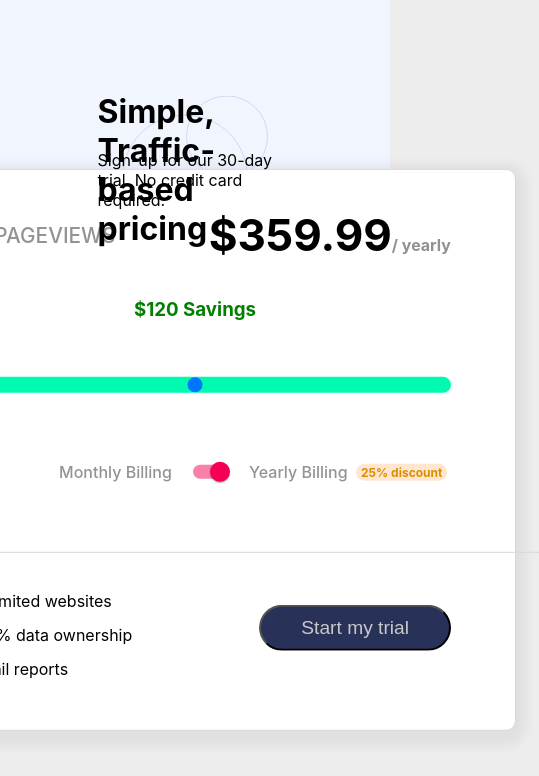
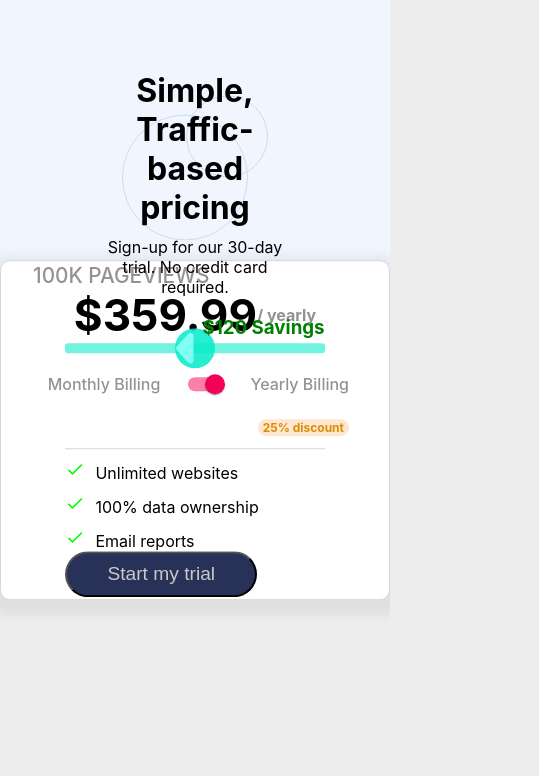
Before and after one commit to deweydc/slider-pricing-component, a React (Create React App) app: page / in a window 390 px wide. Shown: the top 776 px of the page, 539 px wide, since content can reach past the window. Built offline with nearby package versions, Linux system fonts and the light colour scheme.

Commit message:
slider styling and mobile respons.

```diff
--- a/src/Components/Background.css
+++ b/src/Components/Background.css
@@ -12,19 +12,25 @@
     transform: translate(-50%, -30%);
 }
 
-.background > h1, p {
+.title {
     z-index: 100;
     position: absolute;
-}
-
-.background > h1{
+    text-align: center;
     top: 30%;
     left: 50%;
     transform: translate(-50%, -30%);
+
 }
 
-.background > p{
+.title > h1{
+    margin-bottom: 10px;
+
+}
+
+
+
+/* .background > p{
     top: 37%;
     left: 50%;
     transform: translate(-50%, -37%);
-}
+} */
--- a/src/Components/Background.jsx
+++ b/src/Components/Background.jsx
@@ -6,8 +6,10 @@ const Background = () => {
     return (
         <div className='background'>
             <img className='bg-image' src={require('../Shared/images/pattern-circles.svg').default} alt="bg-art" />
-            <h1>Simple, Traffic-based pricing</h1>
-            <p>Sign-up for our 30-day trial. No credit card required.</p>
+            <div className="title">
+                <h1>Simple, Traffic-based pricing</h1>
+                <p>Sign-up for our 30-day trial. No credit card required.</p>
+            </div>
         </div>
     )
 }
--- a/src/Components/PricingModule.css
+++ b/src/Components/PricingModule.css
@@ -6,42 +6,58 @@
     border-radius: 10px;
     box-shadow: 0 5px 10px 10px rgba(82, 82, 82, 0.077);
     display: flex;
+    flex-wrap: wrap;
     flex-direction: column;
     justify-content: space-around;
     align-items: center;
-    width: 40em;
-    height: 35em;
-    position: absolute;
+    padding: 0 2em;
+    max-width: 40em;
+    min-height: 40vh;
+    /* position: absolute; */
+    position: relative;
     top: 60%;
     left: 50%;
     transform: translate(-50%, -60%);
     background-color: #fff;
+    /* margin: 0 auto; */
+
+
+
 }
 .container > div {
-    width: 100%;
+    min-width: 80%;
 }
 
 .header{
     display: flex;
+    flex-wrap: wrap;
     text-align: center;
     justify-content: space-between;
     margin-bottom: -20px;
-    margin-top: 10px;
+    max-width: 100%;
+
+
+
+
+
 }
 .page-views{
     text-transform: uppercase;
     font-size: 1.3em;
     color: rgb(147, 147, 147);
     font-weight: 500;
-    margin-left: 4rem;
+    /* padding-left: 4rem; */
     align-self: center;
+    flex-grow: 1;
+    width: 12em;
+    margin-right: 50px;
+    display: flex;
+    justify-self: flex-start;
 
 }
-.header__right{
 
-}
 .pricing{
-    margin-right: 4rem;
+    /* padding-right: 4rem; */
     align-self: center;
     font-weight: 700;
     color: rgb(145, 145, 145);
@@ -49,29 +65,38 @@
 .price{
     font-size: 2.75em;
     font-weight: 700;
-    margin-left: 90px;
+    /* padding-left: 90px; */
+    justify-self: center;
+}
+.header__right{
+    min-width: 15em;
+    display: flex;
+    justify-content:center;
+    align-items: center;
+    flex-grow: 1;
 }
 
 .savings{
-    text-align: center;
     color: green;
-
-
+    position: relative;
+    margin: -10px 0 0 0;
+    width: 100%;
+    text-align: end;
 }
-
-
 
 .duration{
     display: flex;
+    flex-wrap: wrap;
     justify-content:flex-end;
     align-items: center;
     font-size: 1em;
     color: rgb(147, 147, 147);
     font-weight: 500;
-    margin-right: 8rem;
+
 }
 .duration > span{
-    margin: .3em;
+    margin: .5rem;
+
 }
 .discount{
     /* border: 1px solid black; */
@@ -81,20 +106,24 @@
     padding: 1px 5px;
     font-size: .75em;
     font-weight: bold;
+    /* margin-right: 2rem !important; */
 }
 
 .trial{
-    padding: 1.5rem;
+    width: 80%;
+    margin: 0 auto;
+    /* padding: 1.5rem; */
     display: flex;
+    flex-wrap: wrap;
     justify-content:space-between;
     align-items: center;
     border-top: 1px solid rgb(215, 215, 215);
 }
 .left{
-    margin-left: 4rem;
+    /* padding-left: 1rem; */
 }
 .right{
-    margin-right: 4rem;
+    /* padding-right: 1rem; */
 }
 button{
     padding: 10px 40px;
@@ -108,10 +137,17 @@ button{
     margin: 10px 10px 0 0;
 }
 
-
 .right button:hover{
     font: 800;
     color: white;
     cursor: pointer;
+}
+
+.savings-container{
+    display: flex;
+    justify-content: end;
+    align-items: center;
+    width: 100%;
+    height: 20em;
 
 }
--- a/src/Components/PricingModule.jsx
+++ b/src/Components/PricingModule.jsx
@@ -23,6 +23,7 @@ const PricingModule = () => {
 
     return (
         <div className='container'>
+
             <div className="header">
                 <span className="page-views">100k pageviews</span>
 
@@ -32,11 +33,16 @@ const PricingModule = () => {
                 </div>
 
             </div>
-            {
-                monthly ?
-                    <h3 className="savings">${savings} Savings</h3> :
-                    <div style={{ padding: 11 }} ></div>
-            }
+            <div className="savings__container">
+                {
+                    monthly ?
+                        <h3 className="savings">${savings} Savings</h3> :
+                        <></>
+                }
+            </div>
+
+
+
 
             <SliderComponent
                 defaultPrice={39.99}
--- a/src/Components/Slider.css
+++ b/src/Components/Slider.css
@@ -3,22 +3,66 @@
     justify-content: center;
     width: 100%;
 }
-input[type="range"]::-webkit-slider-runnable-track{
+/* input[type="range"]::-webkit-slider-runnable-track{
     cursor: pointer;
     background-color: rgb(0, 250, 175);
     border-radius: 10px;
     -webkit-appearance: none;
+    height:5px;
 }
 
 
 input[type="range"]{
-    width: 80%;
+    width: 100%;
+
+
 }
 
-input[type="range"]::-webkit-slider-thumb{
+input[type=range]::-webkit-slider-thumb{
     -webkit-appearance: none;
+    width: 50px;
+    height: 50px;
+    background-color:red;
 }
-input[type="range"]::-webkit-slider-thumb:hover{
-    background-color: red;
+
+ */
+
+
+input[type=range]{
     -webkit-appearance: none;
+    width: 100%;
 }
+
+input[type=range]::-webkit-slider-runnable-track {
+    /* width: 100%; */
+    border: none;
+    border-radius: 3px;
+    cursor: pointer;
+    background-color: rgba(8, 235, 201, 0.571);
+    /* border-radius: 10px;  */
+    -webkit-appearance: none;
+    height:10px;
+}
+
+input[type=range]::-webkit-slider-thumb {
+    -webkit-appearance: none;
+    border: none;
+    height: 40px;
+    width: 40px;
+    border-radius: 50%;
+    margin-top: -15px;
+    -webkit-appearance: none;
+    background-image:url(../Shared/images/icon-slider.svg);
+    background-color: rgba(8, 235, 201, 0.865);
+    background-repeat: no-repeat;
+    background-size: cover;
+    object-fit: contain;
+}
+
+input[type=range]:focus {
+    outline: none;
+}
+
+input[type=range]:focus::-webkit-slider-runnable-track {
+
+}
--- a/src/Components/Slider.jsx
+++ b/src/Components/Slider.jsx
@@ -1,14 +1,9 @@
 import React, { useState } from "react";
-
-
 import './Slider.css';
 import 'react-input-range/lib/css/index.css';
-import { MaximizeTwoTone } from "@material-ui/icons";
 
 //destructure props from pricingModule
 const SliderComponent = ({ onChange, defaultPrice }) => {
-
-
 
     return (
         <div>
@@ -23,7 +18,6 @@ const SliderComponent = ({ onChange, defaultPrice }) => {
                     onChange={onChange}
                     defaultValue={defaultPrice}
                 />
-
             </div >
         </div>
     )
```
